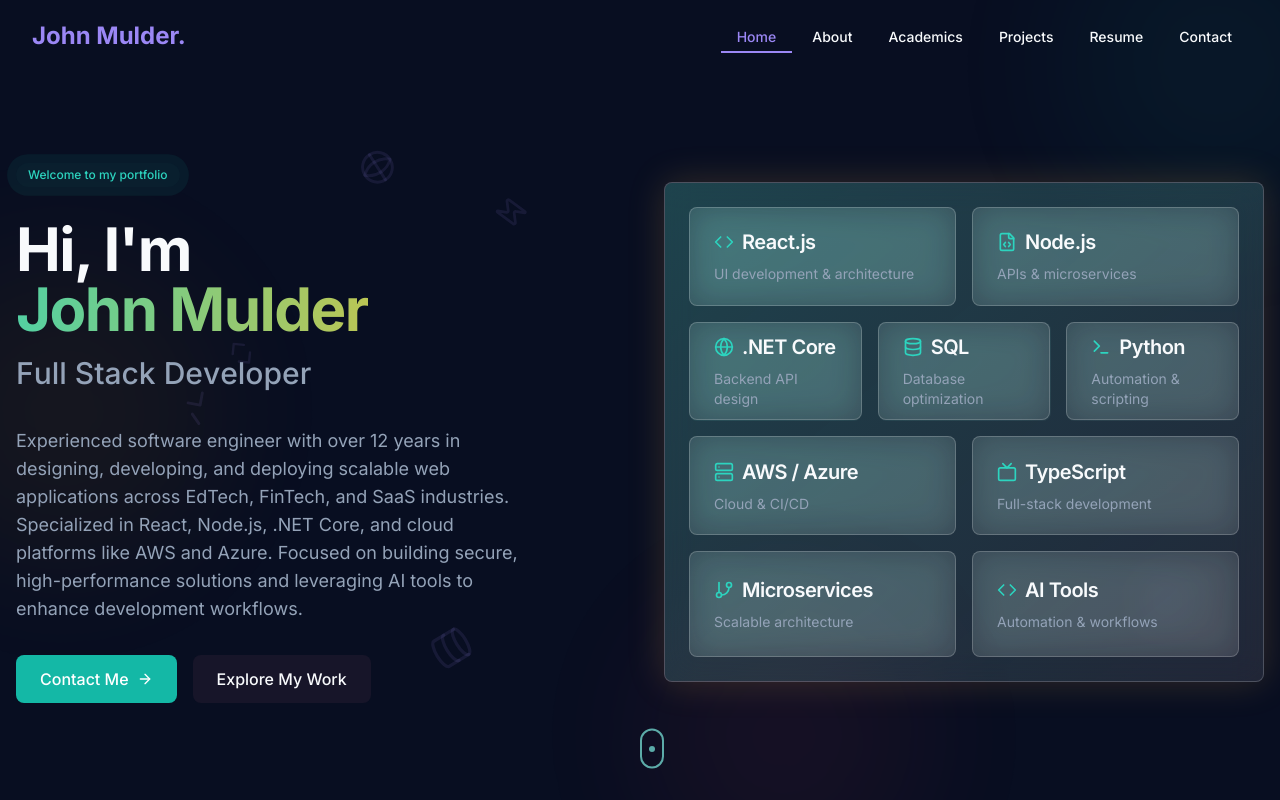
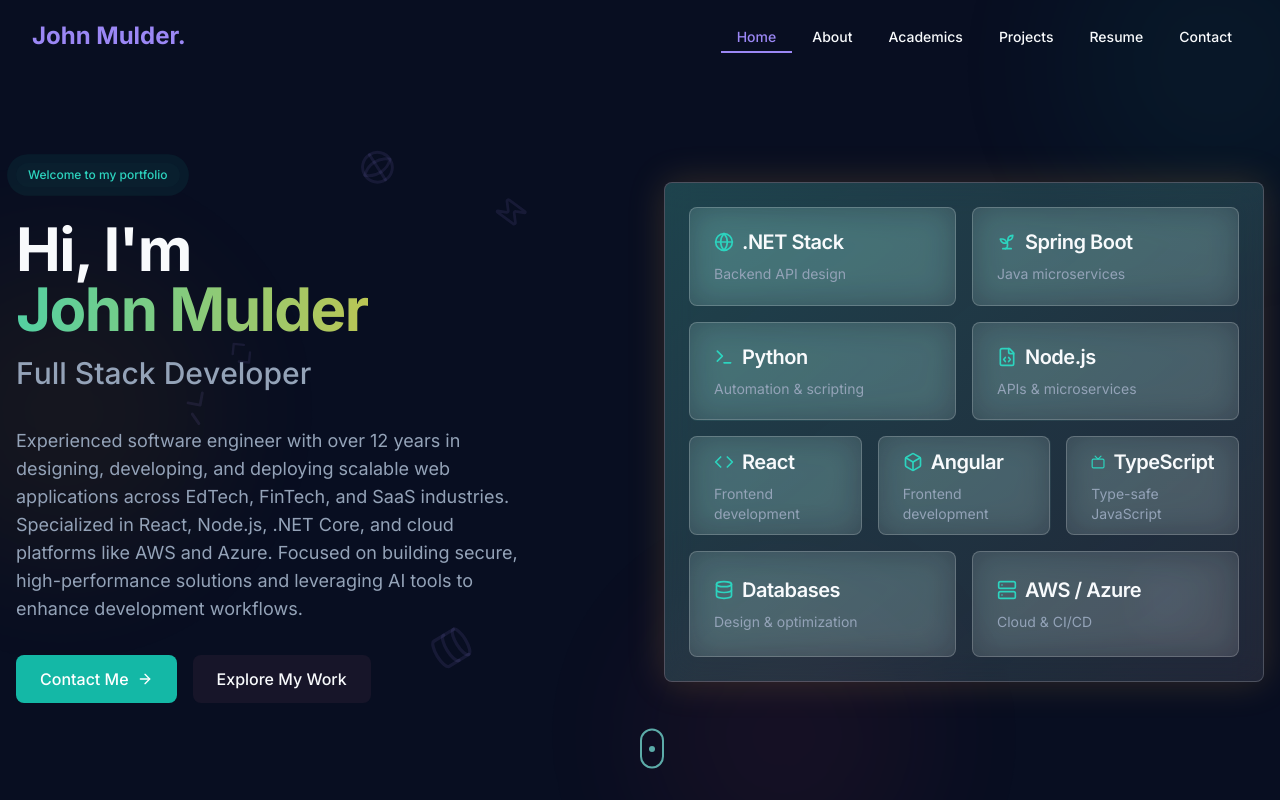
Before and after one commit to johnmulder8/portfolio, a React (Vite) app: page / in a window 1280 px wide. Shown: the top 800 px of the page. Built offline with nearby package versions, Linux system fonts and the light colour scheme.

Commit message:
feature: update skills

```diff
--- a/src/components/HeroSection.tsx
+++ b/src/components/HeroSection.tsx
@@ -1,6 +1,6 @@
 import { motion } from "framer-motion";
 import { useEffect, useState } from "react";
-import { ArrowRight, Code, Database, FileCode, Server, Terminal, GitBranch, Globe, Tv } from "lucide-react";
+import { ArrowRight, Code, Sprout , FileCode, Server, Terminal, Globe, Tv, Database, Box } from "lucide-react";
 import AnimatedText from "./AnimatedText";
 import { Link } from "react-router-dom";
 import SkillCard from "./SkillCard";
@@ -207,9 +207,23 @@ const HeroSection = () => {
 
                 {/* Skills grid */}
                 <SkillCard
-                  icon={Code}
-                  title="React.js"
-                  description="UI development & architecture"
+                  icon={Globe}
+                  title=".NET Stack"
+                  description="Backend API design"
+                  className="col-span-3 row-span-2"
+                />
+
+                <SkillCard
+                  icon={Sprout}
+                  title="Spring Boot"
+                  description="Java microservices"
+                  className="col-span-3 row-span-2"
+                />
+
+                <SkillCard
+                  icon={Terminal}
+                  title="Python"
+                  description="Automation & scripting"
                   className="col-span-3 row-span-2"
                 />
 
@@ -221,51 +235,37 @@ const HeroSection = () => {
                 />
 
                 <SkillCard
-                  icon={Globe}
-                  title=".NET Core"
-                  description="Backend API design"
+                  icon={Code}
+                  title="React"
+                  description="Frontend development"
+                  className="col-span-2 row-span-2"
+                />
+
+                <SkillCard
+                  icon={Box}
+                  title="Angular"
+                  description="Frontend development"
+                  className="col-span-2 row-span-2"
+                />
+
+                <SkillCard
+                  icon={Tv}
+                  title="TypeScript"
+                  description="Type-safe JavaScript"
                   className="col-span-2 row-span-2"
                 />
 
                 <SkillCard
                   icon={Database}
-                  title="SQL"
-                  description="Database optimization"
-                  className="col-span-2 row-span-2"
-                />
-
-                <SkillCard
-                  icon={Terminal}
-                  title="Python"
-                  description="Automation & scripting"
-                  className="col-span-2 row-span-2"
+                  title="Databases"
+                  description="Design & optimization"
+                  className="col-span-3 row-span-2"
                 />
 
                 <SkillCard
                   icon={Server}
                   title="AWS / Azure"
                   description="Cloud & CI/CD"
-                  className="col-span-3 row-span-2"
-                />
-
-                <SkillCard
-                  icon={Tv}
-                  title="TypeScript"
-                  description="Full-stack development"
-                  className="col-span-3 row-span-2"
-                />
-
-                <SkillCard
-                  icon={GitBranch}
-                  title="Microservices"
-                  description="Scalable architecture"
-                  className="col-span-3 row-span-2"
-                />
-
-                <SkillCard
-                  icon={Code}
-                  title="AI Tools"
-                  description="Automation & workflows"
                   className="col-span-3 row-span-2"
                 />
               </div>
--- a/src/pages/About.tsx
+++ b/src/pages/About.tsx
@@ -15,13 +15,13 @@ const About = () => {
     { name: "React.js / Next.js", level: "Advanced" },
     { name: "Node.js / Express", level: "Advanced" },
     { name: ".NET Core / C#", level: "Advanced" },
+    { name: "Spring Boot", level: "Advanced" },
     { name: "Python", level: "Advanced" },
     { name: "TypeScript / JavaScript", level: "Advanced" },
     { name: "AWS / Azure", level: "Advanced" },
     { name: "SQL / PostgreSQL", level: "Advanced" },
     { name: "Docker / Kubernetes", level: "Intermediate" },
     { name: "CI/CD (GitHub Actions, Jenkins)", level: "Intermediate" },
-    { name: "Microservices Architecture", level: "Advanced" },
   ];
 
   return (
--- a/src/pages/Index.tsx
+++ b/src/pages/Index.tsx
@@ -172,9 +172,11 @@ const Index = () => {
           {/* Updated Skills */}
           <div className="grid grid-cols-1 md:grid-cols-2 gap-8 max-w-3xl mx-auto">
             {[
-              { name: "React.js / Next.js", proficiency: 95 },
               { name: "Node.js / Express", proficiency: 90 },
               { name: ".NET Core / C#", proficiency: 88 },
+              { name: "Spring Boot", proficiency: 85 },
+              { name: "React.js / Next.js", proficiency: 95 },
+              { name: "Angular", proficiency: 84 },
               { name: "Python", proficiency: 85 },
               { name: "AWS / Azure", proficiency: 90 },
               { name: "SQL / PostgreSQL", proficiency: 87 },
```
